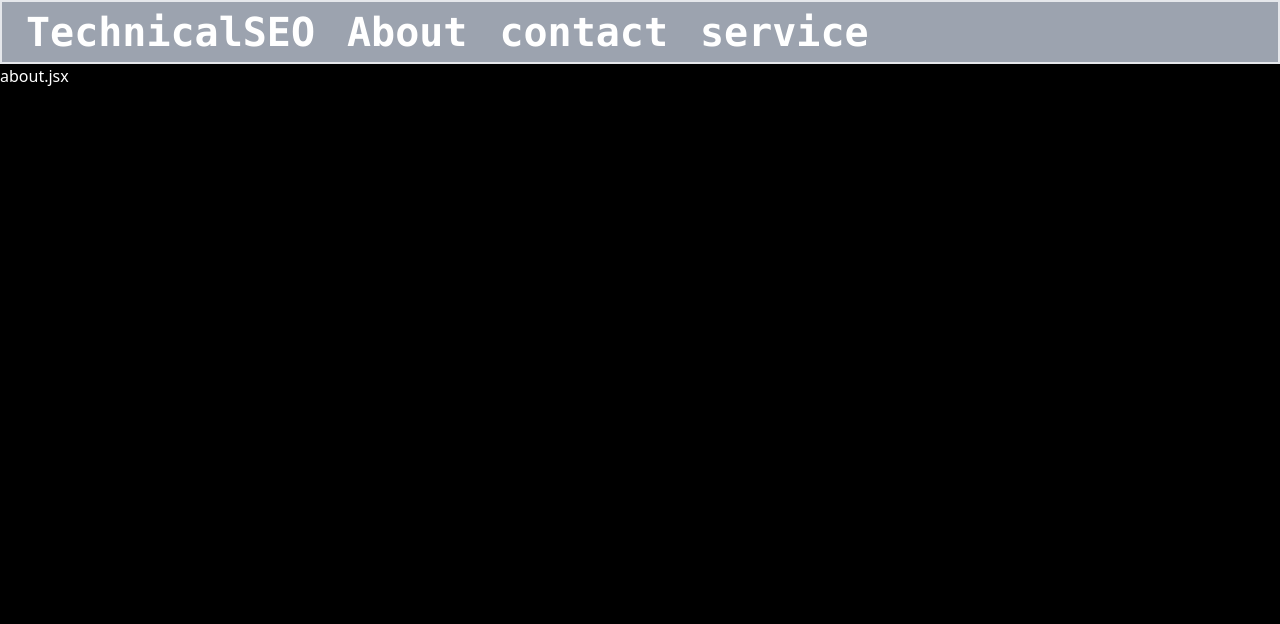
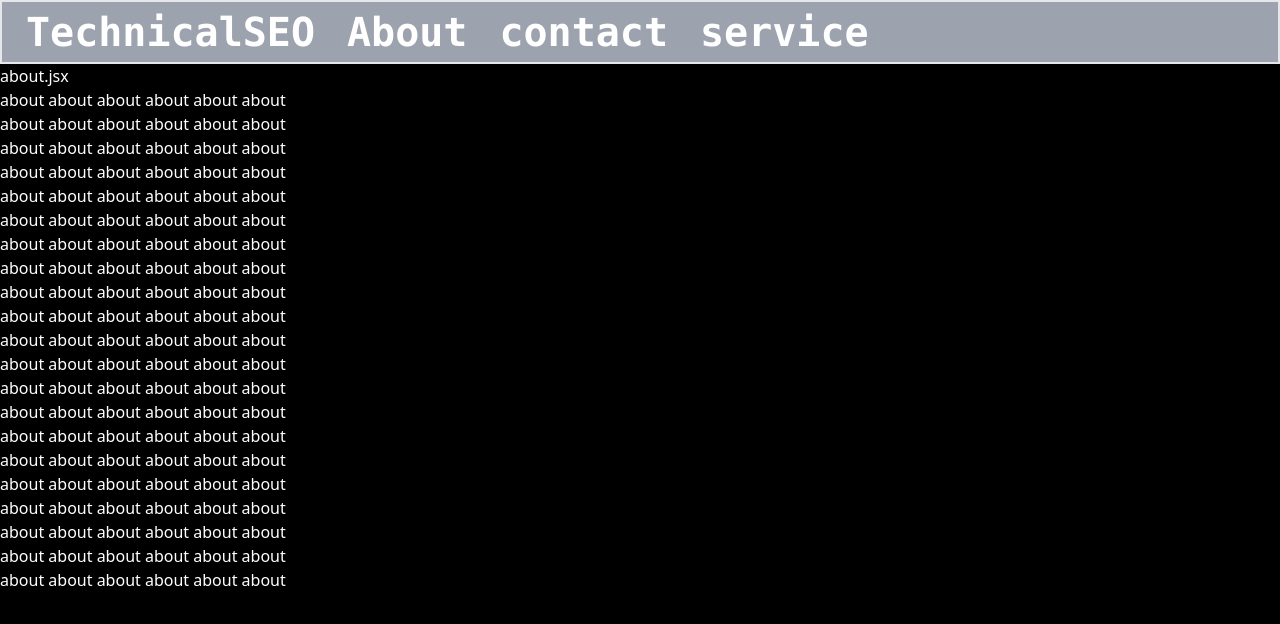
Before and after one commit to webdev-ashishk/technical-seo, a React (Vite) app: page /about in a window 1280 px wide. Shown: the top 624 px of the page. Built offline with nearby package versions, Linux system fonts and the light colour scheme.

Commit message:
updated with good looking routing

```diff
--- a/src/components/About.jsx
+++ b/src/components/About.jsx
@@ -1,3 +1,28 @@
 export default function About() {
-  return <div>about.jsx</div>;
+  return (
+    <div className="mt-16">
+      about.jsx
+      <h3>about about about about about about </h3>
+      <h3>about about about about about about </h3>
+      <h3>about about about about about about </h3>
+      <h3>about about about about about about </h3>
+      <h3>about about about about about about </h3>
+      <h3>about about about about about about </h3>
+      <h3>about about about about about about </h3>
+      <h3>about about about about about about </h3>
+      <h3>about about about about about about </h3>
+      <h3>about about about about about about </h3>
+      <h3>about about about about about about </h3>
+      <h3>about about about about about about </h3>
+      <h3>about about about about about about </h3>
+      <h3>about about about about about about </h3>
+      <h3>about about about about about about </h3>
+      <h3>about about about about about about </h3>
+      <h3>about about about about about about </h3>
+      <h3>about about about about about about </h3>
+      <h3>about about about about about about </h3>
+      <h3>about about about about about about </h3>
+      <h3>about about about about about about </h3>
+    </div>
+  );
 }
--- a/src/components/Contact.jsx
+++ b/src/components/Contact.jsx
@@ -1,5 +1,28 @@
 const Contact = () => {
-  return <div>Contact</div>;
+  return (
+    <div className="mt-16">
+      Contact
+      <h4>contact</h4>
+      <h4>contact</h4>
+      <h4>contact</h4>
+      <h4>contact</h4>
+      <h4>contact</h4>
+      <h4>contact</h4>
+      <h4>contact</h4>
+      <h4>contact</h4>
+      <h4>contact</h4>
+      <h4>contact</h4>
+      <h4>contact</h4>
+      <h4>contact</h4>
+      <h4>contact</h4>
+      <h4>contact</h4>
+      <h4>contact</h4>
+      <h4>contact</h4>
+      <h4>contact</h4>
+      <h4>contact</h4>
+      <h4>contact</h4>
+    </div>
+  );
 };
 
 export default Contact;
--- a/src/components/Header.jsx
+++ b/src/components/Header.jsx
@@ -2,7 +2,7 @@ import { Link } from "react-router-dom";
 
 export default function Header() {
   return (
-    <div>
+    <div className="fixed top-0 w-full">
       <nav className="border-2 bg-gray-400 pl-6">
         <ul className="flex gap-8 font-mono text-[40px] font-bold flex-end">
           <li>
--- a/src/components/Home.jsx
+++ b/src/components/Home.jsx
@@ -1,25 +1,11 @@
 const Home = () => {
   return (
     <div>
-      <div className="main">
-        <h1
-          style={{
-            textAlign: "center",
-            fontSize: "50px",
-            fontStyle: "bold",
-          }}
-        >
+      <div className="flex justify-center item-center h-screen text-center flex-col ">
+        <h1 className="text-4xl font-bold text-purple-400">
           Welcome to Technical SEO
         </h1>
-        <ol
-          style={{
-            fontSize: "20px",
-            border: "2px solid red",
-            width: "600px",
-            margin: "auto",
-            borderRadius: "10px",
-          }}
-        >
+        <ol>
           <li>sitemap.xml</li>
           <li>sitemap.html</li>
           <li>robots.txt</li>
--- a/src/components/Service.jsx
+++ b/src/components/Service.jsx
@@ -1,5 +1,30 @@
 const Service = () => {
-  return <div>Service</div>;
+  return (
+    <div className="mt-16">
+      Service
+      <h4>services services services services</h4>
+      <h4>services services services services</h4>
+      <h4>services services services services</h4>
+      <h4>services services services services</h4>
+      <h4>services services services services</h4>
+      <h4>services services services services</h4>
+      <h4>services services services services</h4>
+      <h4>services services services services</h4>
+      <h4>services services services services</h4>
+      <h4>services services services services</h4>
+      <h4>services services services services</h4>
+      <h4>services services services services</h4>
+      <h4>services services services services</h4>
+      <h4>services services services services</h4>
+      <h4>services services services services</h4>
+      <h4>services services services services</h4>
+      <h4>services services services services</h4>
+      <h4>services services services services</h4>
+      <h4>services services services services</h4>
+      <h4>services services services services</h4>
+      <h4>services services services services</h4>
+    </div>
+  );
 };
 
 export default Service;
```
